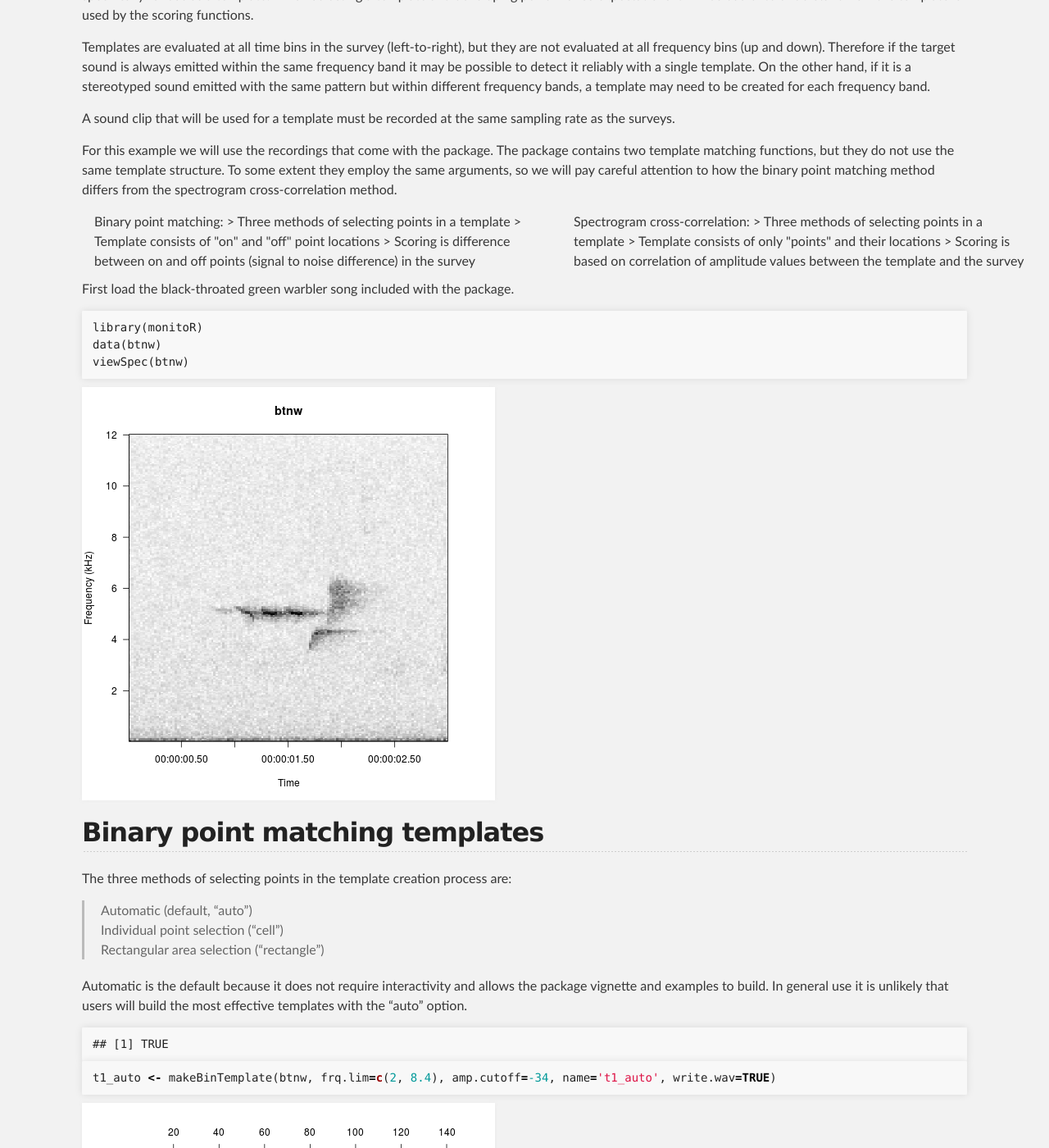
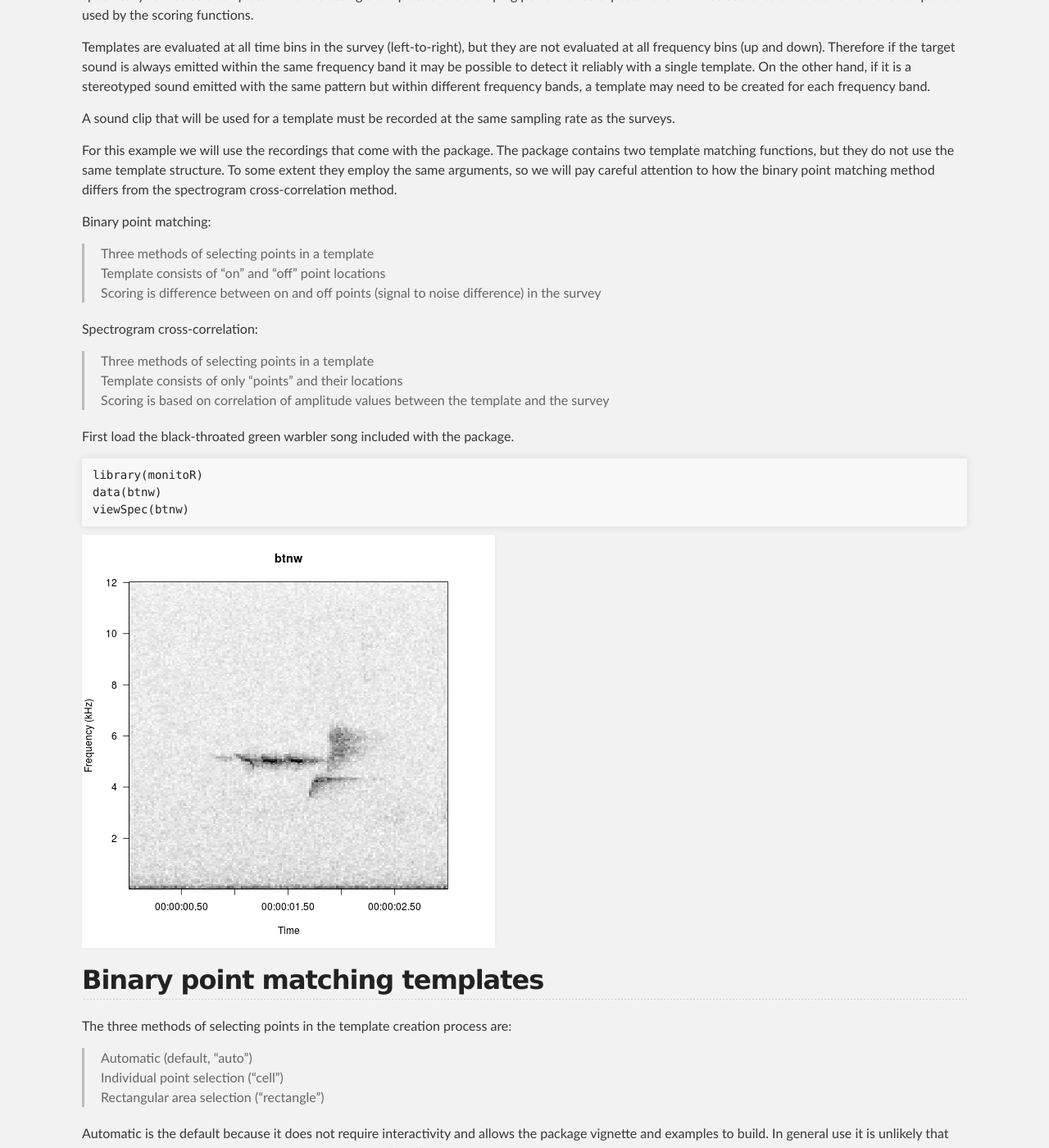
Before and after one commit to jonkatz2/monitoR, a Jekyll site: the page built from assets/makingTemplates/makingTemplates.md, in a window 1280 px wide and 1400 px high, scrolled down 393 px. Shown: the whole window at 82% size. Built offline with Jekyll 4.4.1, drawn with Linux system fonts in a browser that asks for light colours; nearby versions of some CDN libraries; our own code applies the rules of GitHub Pages for plain Markdown files; library files that are not in the unit come from our copies.

Commit message:
making templates

````diff
--- a/assets/makingTemplates/makingTemplates.md
+++ b/assets/makingTemplates/makingTemplates.md
@@ -10,22 +10,17 @@ Templates are evaluated at all time bins in the survey (left-to-right), but they
 A sound clip that will be used for a template must be recorded at the same sampling rate as the surveys.
 
 For this example we will use the recordings that come with the package. The package contains two template matching functions, but they do not use the same template structure. To some extent they employ the same arguments, so we will pay careful attention to how the binary point matching method differs from the spectrogram cross-correlation method.
-<div class="container">
-<div class="row">
-<div class="col-md-6">
+
 Binary point matching:
   > Three methods of selecting points in a template
   > Template consists of "on" and "off" point locations
   > Scoring is difference between on and off points (signal to noise difference) in the survey
-</div>
-<div class="col-md-6">
+
 Spectrogram cross-correlation:
   > Three methods of selecting points in a template
   > Template consists of only "points" and their locations
   > Scoring is based on correlation of amplitude values between the template and the survey
-</div>
-</div>
-</div>
+
 First load the black-throated green warbler song included with the package.
 
 ```r
@@ -45,9 +40,6 @@ The three methods of selecting points in the template creation process are:
 Automatic is the default because it does not require interactivity and allows the package vignette and examples to build. In general use it is unlikely that users will build the most effective templates with the "auto" option.
 
 
-```
-## [1] TRUE
-```
 
 ```r
 t1_auto <- makeBinTemplate(btnw, frq.lim=c(2, 8.4), amp.cutoff=-34, name='t1_auto', write.wav=TRUE)
````
Also changed, not shown: assets/makingTemplates/makingTemplates.Rmd (+4 -9 lines).
